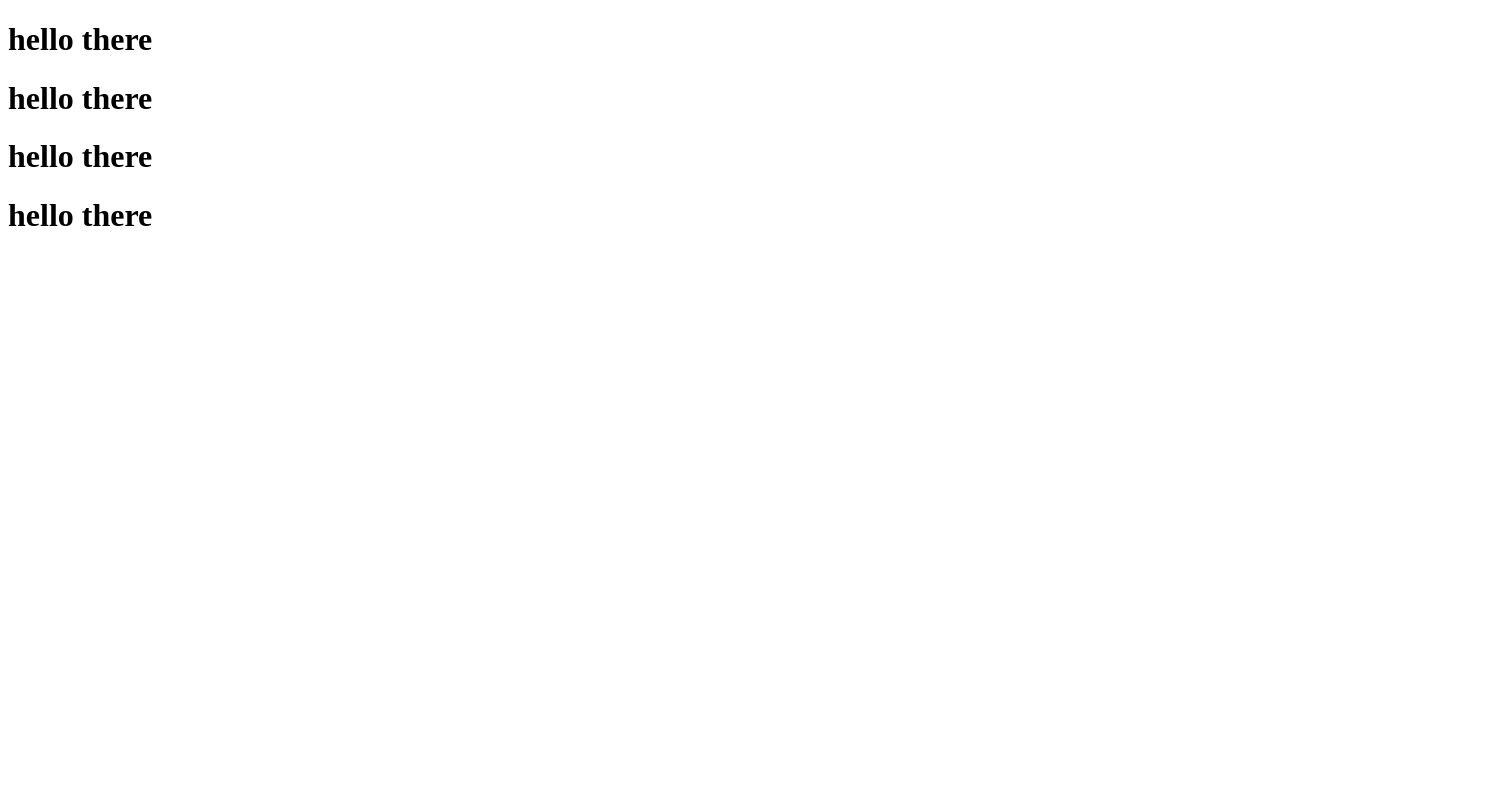
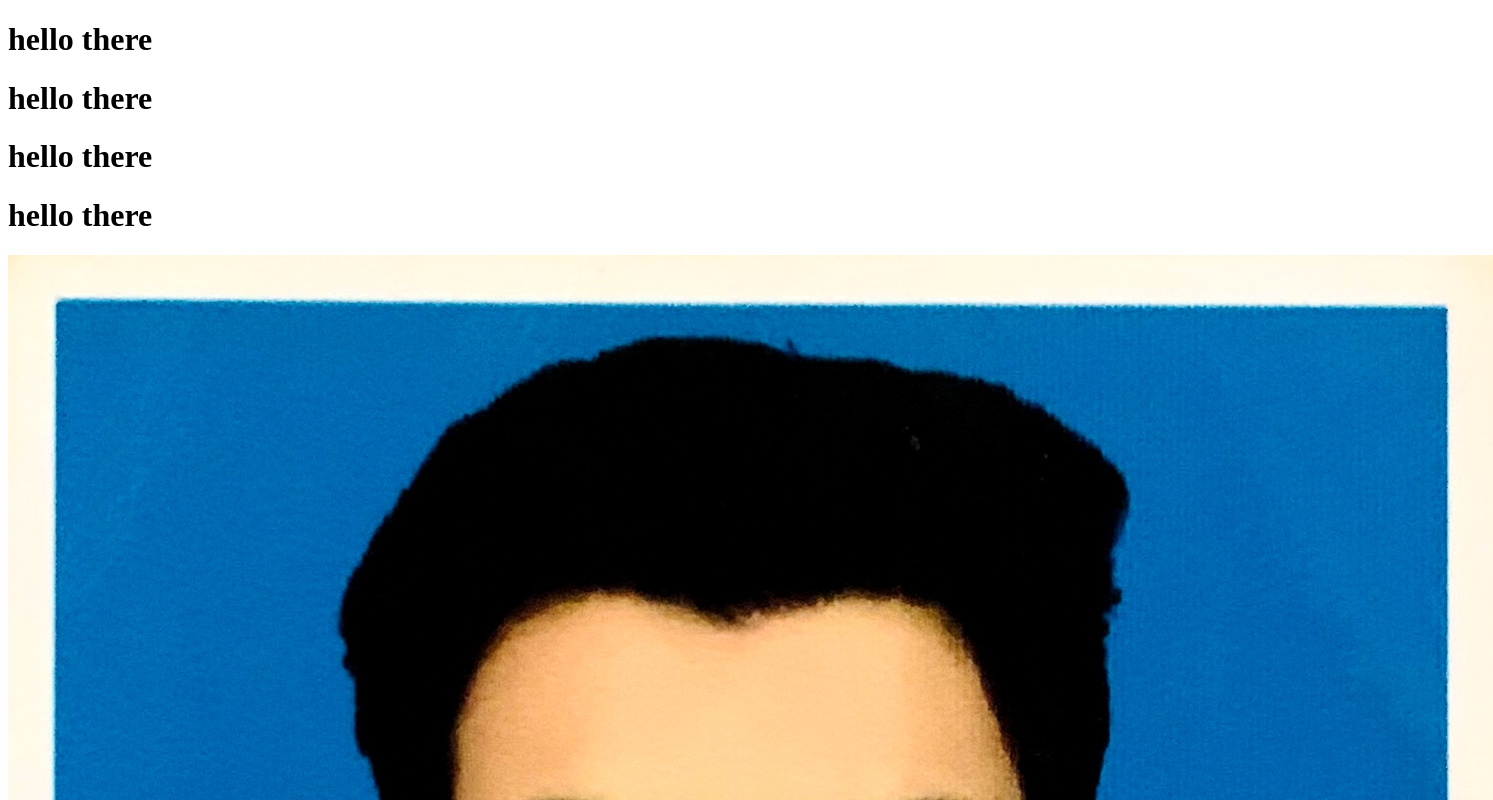
Before and after one commit to mohsinhosain/as-1, a plain HTML site: page index.html in a window 1280 px wide. Shown: the top 800 px of the page, 1493 px wide, since content can reach past the window. Drawn offline with Linux system fonts and the light colour scheme; the site is published under a folder, as on GitHub Pages, so addresses that start at the root find nothing.

Commit message:
img added

```diff
--- a/index.html
+++ b/index.html
@@ -11,7 +11,7 @@
     <h1>hello there</h1>
     <h1>hello there</h1>
     <h1>hello there</h1>
-        <img src="/img/1654888281489.jpg" alt="">
+    <img src="img/1654888281489.jpg" alt="">
 
 </body>
 </html>
```
